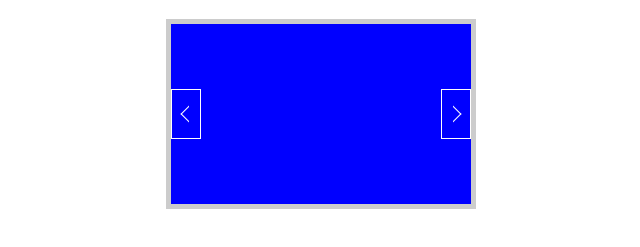
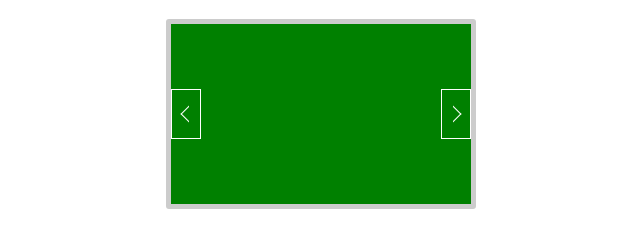
Before and after one commit to NiVyAl/slider, a website: page source/index.html in a window 1280 px wide. Both pictures are taken after a click on the button 775 px from the left and 174 px from the top of the page. Shown: the part 61-308 px from the top of the page, without its empty margins (319-959 px from the left). Drawn offline with nearby package versions, Linux system fonts and the light colour scheme; files that its build step writes are made by us from their sources.

Commit message:
добавлены кнопки переключения

```diff
--- a/source/index.html
+++ b/source/index.html
@@ -9,16 +9,20 @@
 
   <body>
     <h1 class="title">Slider</h1>
+    <div class="slider-container">
+      <button class="rewind-button rewind-button--back image-container__button image-container__button--back" onclick="rewind('back')"></button>
+      <button class="rewind-button rewind-button--forward image-container__button image-container__button--forward" onclick="rewind('forward')"></button>
 
-    <div class="slider">
-      <div class="image-container slider__image-container">
-        <div class="image image--blue image-container__image"></div>
-        <div class="image image--green image-container__image"></div>
-        <div class="image image--brown image-container__image"></div>
+      <div class="slider">
+        <div class="image-container slider__image-container">
 
-        <button class="rewind-button rewind-button--back image-container__button image-container__button--back"></button>
-        <button class="rewind-button rewind-button--forward image-container__button image-container__button--forward"></button>
+          <div class="image image--blue image-container__image"></div>
+          <div class="image image--green image-container__image"></div>
+          <div class="image image--brown image-container__image"></div>
+        </div>
       </div>
     </div>
+
+    <script src="scripts/script.js"></script>
   </body>
 </html>
--- /dev/null
+++ b/source/less/slider-container.less
@@ -0,0 +1,7 @@
+.slider-container {
+  position: relative;
+  width: 300px;
+  margin: 0 auto;
+  border: 5px solid #cccccc;
+  border-radius: 3px;
+}
--- a/source/less/slider.less
+++ b/source/less/slider.less
@@ -1,7 +1,6 @@
 .slider {
   width: 300px;
-  border: 5px solid #cccccc;
-  margin: 0 auto;
+  //margin: 0 auto;
   overflow: auto;
-  position: relative;
+  //position: relative;
 }
--- a/source/less/style.less
+++ b/source/less/style.less
@@ -4,4 +4,5 @@
 @import "image.less";
 
 @import "image-container.less";
+@import "slider-container.less";
 @import "slider.less";
--- /dev/null
+++ b/source/scripts/script.js
@@ -0,0 +1,30 @@
+var slider = document.querySelector('.slider');
+var imageContainer = document.querySelector('.image-container');
+var position = 0;
+
+slider.onscroll = function() {
+  position = slider.scrollLeft;
+
+  if ((position > 150) && (position < 300)) {
+    //rewind('forward');
+  }
+}
+
+
+var rewind = function(direction) {
+  //console.log('click');
+  if (direction == 'back') {
+    if (position > 0) {
+      position = position - 300; //временно
+    }
+  };
+
+  if (direction == 'forward') {
+    if (position < 600) {
+      position = 300 + Math.floor(position/300) * 300;
+    }
+  };
+
+  console.log(position);
+  slider.scrollTo(position, 0);
+}
```
